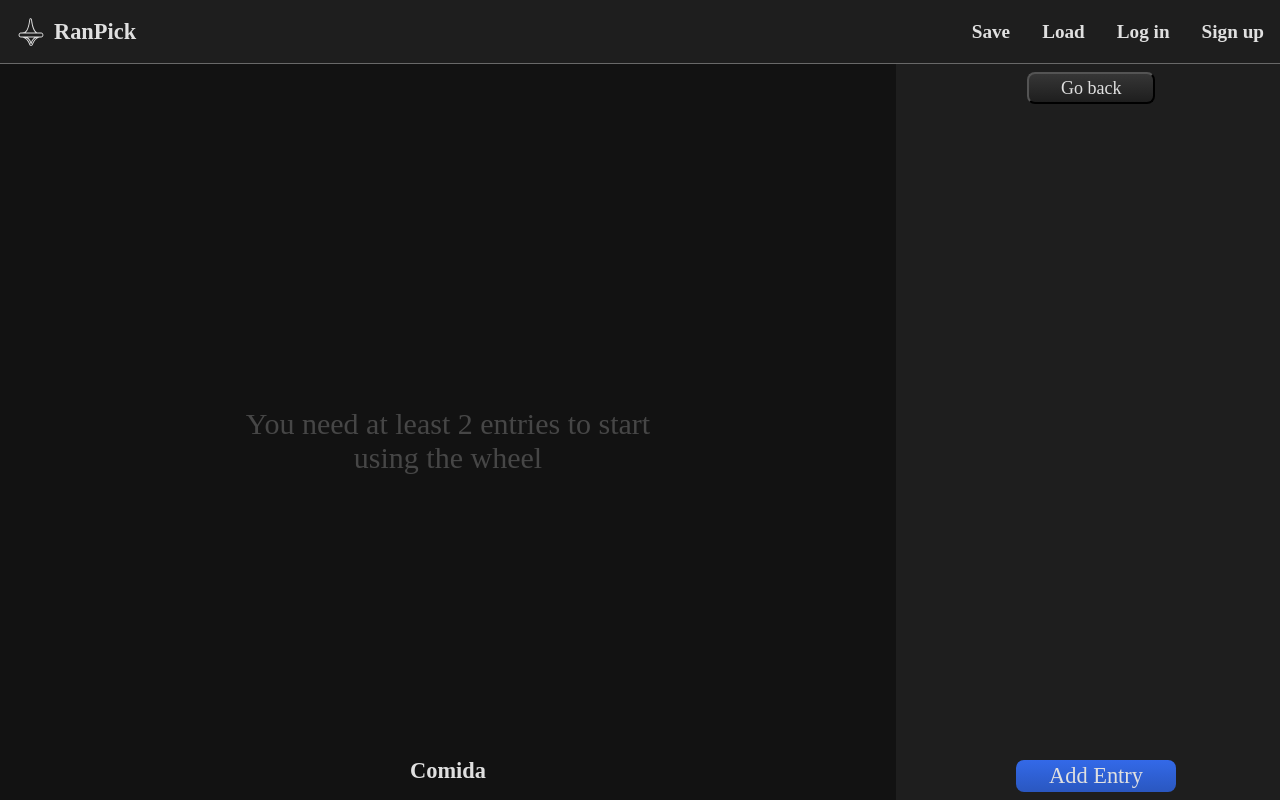
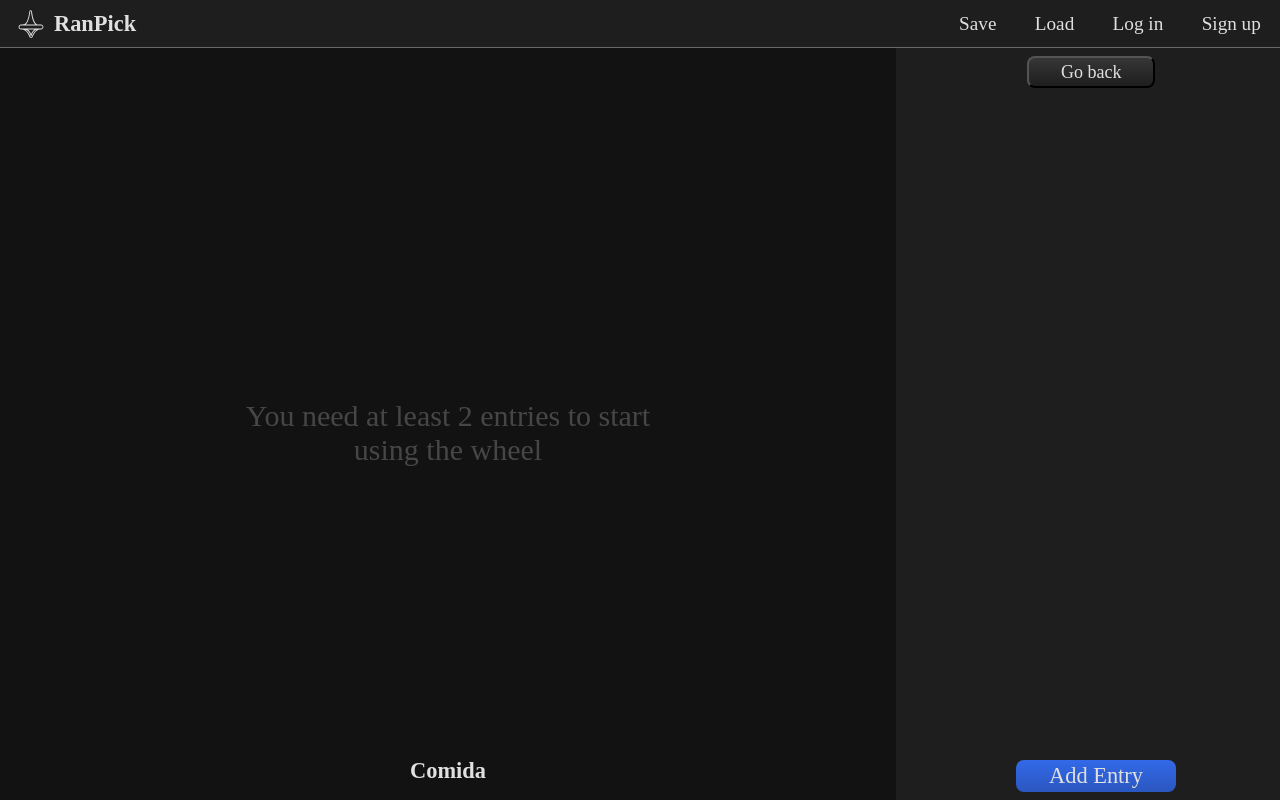
Before and after one commit to GonzaMarolda/RanPick, an Angular app in the folder client/: page / in a window 1280 px wide. Built offline with nearby package versions, Linux system fonts and the light colour scheme; a web font is replaced by a local one.

Commit message:
Small visual update to the header

```diff
--- a/client/src/app/components/body/body.component.scss
+++ b/client/src/app/components/body/body.component.scss
@@ -1,6 +1,6 @@
 :host {
     position: relative;
-    padding-top: 4rem;
+    padding-top: 3rem;
     width: 100%;
 
     .body-container {
--- a/client/src/app/components/header/header.component.html
+++ b/client/src/app/components/header/header.component.html
@@ -9,17 +9,17 @@
     </div>
 
     <div class="buttons-container">
-        <div class="header-button">
+        <button class="header-button">
             Save
-        </div>
-        <div class="header-button">
+        </button>
+        <button class="header-button">
             Load
-        </div>
-        <div class="header-button">
+        </button>
+        <button class="header-button">
             Log in
-        </div>
-        <div class="header-button">
+        </button>
+        <button class="header-button">
             Sign up
-        </div>
+        </button>
     </div>
 </div>
--- a/client/src/app/components/header/header.component.scss
+++ b/client/src/app/components/header/header.component.scss
@@ -4,7 +4,8 @@
     font-size: medium;
     color: var(--color-text);
     width: 100%;
-    height: 4rem;
+    height: 3rem;
+    z-index: 2;
 
     .header-container {
         display: flex;
@@ -14,11 +15,11 @@
         border-bottom: 1px solid #ffffff55;
         height: 100%;
         gap: 1rem;
-        padding: 0rem 1rem;
 
         .title-container {
             display: flex;
             gap: 0.5rem;
+            padding: 0 1rem;
 
             .header-title {
                 color: var(--color-text);
@@ -32,15 +33,24 @@
         .buttons-container {
             display: flex;
             height: 100%;
-            gap: 2rem;
             align-items: center;
 
             .header-button {
                 display: flex;
                 align-items: center;
-                font-weight: bold;
                 font-size: 1.2rem;
                 height: 100%;
+                padding: 0 1.2rem;
+                font-family: var(--font);
+                color: var(--color-text);
+                background: var(--color-surface);
+                cursor: pointer;
+                outline: none;
+                border: none;
+
+                &:hover {
+                    filter: brightness(1.5);
+                }
             }
         }
     }
--- a/client/src/app/components/wheel/wheel.component.scss
+++ b/client/src/app/components/wheel/wheel.component.scss
@@ -47,7 +47,7 @@
             }
 
             .spin {
-                animation: spin 6s cubic-bezier(0, 0.1, 0.25, 1);
+                animation: spin 6s cubic-bezier(0.14, 0.87, 0.33, 1);
                 transform-origin: 60px 60px;
                 animation-fill-mode: forwards
             }
```
